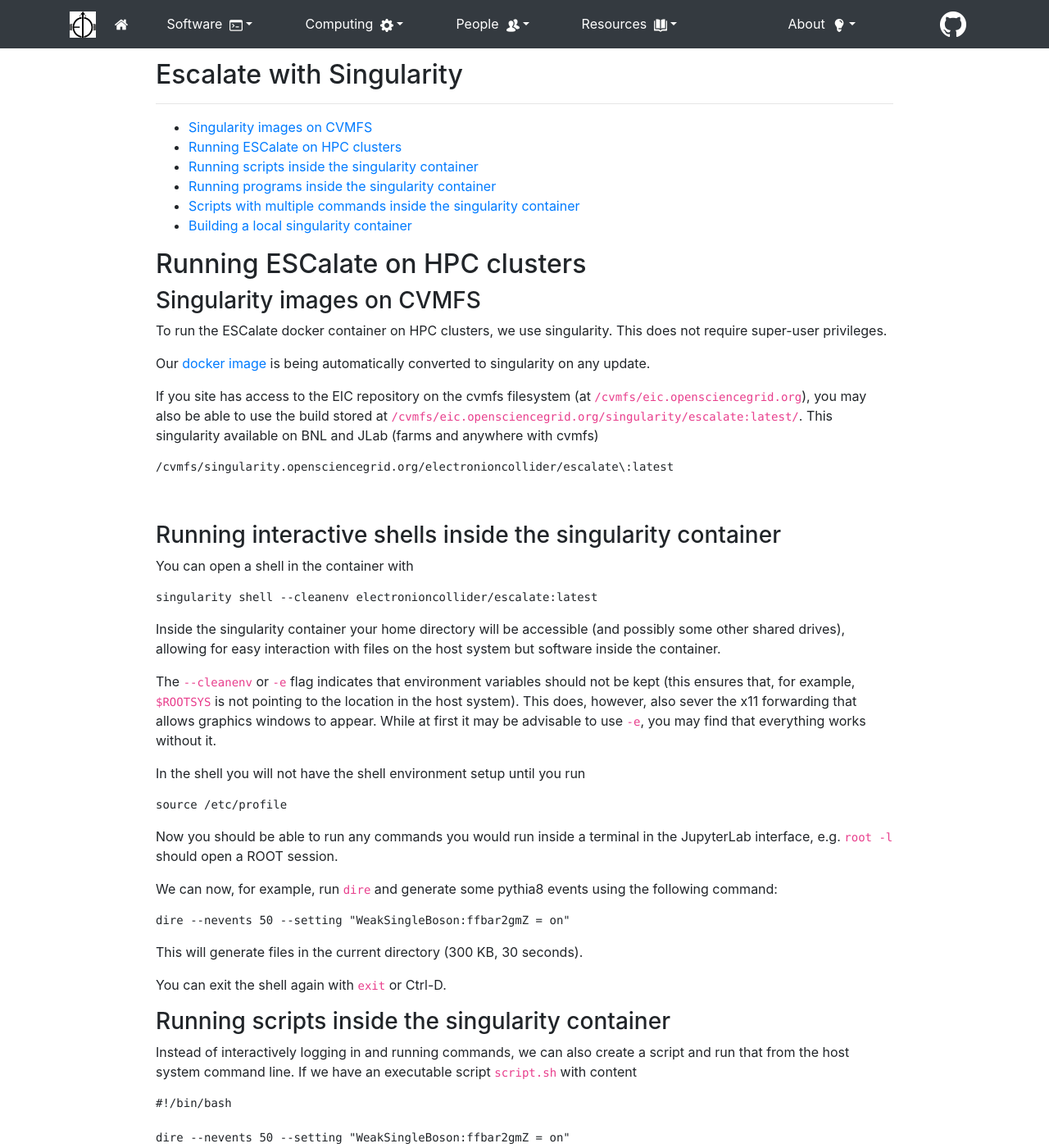
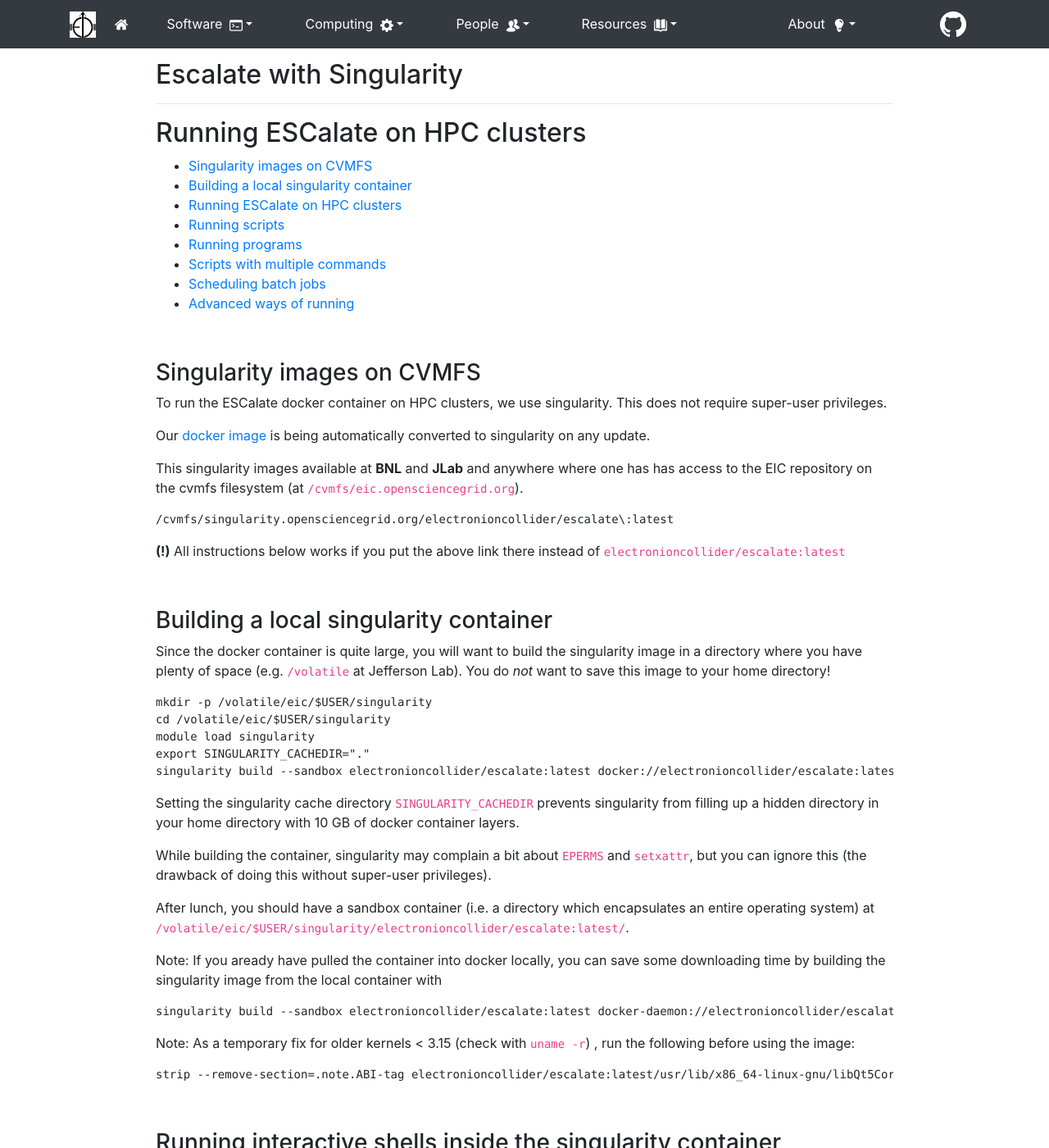
Before and after one commit to kkauder/eic.github.io, a Jekyll site: the page built from _software/escalate_singularity_1.md, in a window 1280 px wide and 1400 px high. Shown: the whole window at 82% size. Built offline with Jekyll 4.4.1, drawn with Linux system fonts in a browser that asks for light colours; nearby versions of some CDN libraries; some of the changed text lies outside the part shown.

Commit message:
Finishing June news letter

````diff
--- a/_software/escalate_singularity_1.md
+++ b/_software/escalate_singularity_1.md
@@ -8,31 +8,70 @@
 
 {% include layouts/title.md %}
 
-- [Singularity images on CVMFS](#Singularity-images-on-CVMFS)
-- [Running ESCalate on HPC clusters](#Running-ESCalate-on-HPC-clusters)
-- [Running scripts inside the singularity container](#Running-scripts-inside-the-singularity-container)
-- [Running programs inside the singularity container](#Running-programs-inside-the-singularity-container)
-- [Scripts with multiple commands inside the singularity container](#Scripts-with-multiple-commands-inside-the-singularity-container)
-- [Building a local singularity container](#Building-a-local-singularity-container)
+## Running ESCalate on HPC clusters
 
-## Running ESCalate on HPC clusters
+- [Singularity images on CVMFS](#singularity-images-on-cvmfs)
+- [Building a local singularity container](#building-a-local-singularity-container)
+- [Running ESCalate on HPC clusters](#running-escalate-on-hpc-clusters)
+- [Running scripts](#running-scripts-inside-the-singularity-container)
+- [Running programs](#running-programs-inside-the-singularity-container)
+- [Scripts with multiple commands](#scripts-with-multiple-commands-inside-the-singularity-container)
+- [Scheduling batch jobs](#-scheduling-batch-jobs-with-the-singularity-container)
+- [Advanced ways of running](#advanced-ways-of-running)
+
+
+
+<br>
 
 ### Singularity images on CVMFS
 
 To run the ESCalate docker container on HPC clusters, we use singularity. This does not require super-user privileges.
 
+
 Our [docker image](https://gitlab.com/eic/containers) is being automatically converted to singularity on any update.
 
-If you site has access to the EIC repository on the cvmfs filesystem (at `/cvmfs/eic.opensciencegrid.org`),
-you may also be able to use the build stored at `/cvmfs/eic.opensciencegrid.org/singularity/escalate:latest/`.
-This singularity available on BNL and JLab (farms and anywhere with cvmfs)
+This singularity images available at **BNL** and **JLab** and anywhere where one has has access to the EIC repository
+on the cvmfs filesystem (at `/cvmfs/eic.opensciencegrid.org`).
 
 ```
 /cvmfs/singularity.opensciencegrid.org/electronioncollider/escalate\:latest
 ```
 
+**(!)** All instructions below works if you put the above link there instead of `electronioncollider/escalate:latest`
+
+
 <br>
 
+### Building a local singularity container
+
+Since the docker container is quite large, you will want to build the singularity image in a directory where you have plenty of space (e.g. `/volatile` at Jefferson Lab). You do *not* want to save this image to your home directory!
+
+```bash
+mkdir -p /volatile/eic/$USER/singularity
+cd /volatile/eic/$USER/singularity
+module load singularity
+export SINGULARITY_CACHEDIR="."
+singularity build --sandbox electronioncollider/escalate:latest docker://electronioncollider/escalate:latest
+```
+
+Setting the singularity cache directory `SINGULARITY_CACHEDIR` prevents singularity from filling up a hidden directory in your home directory with 10 GB of docker container layers.
+
+While building the container, singularity may complain a bit about `EPERMS` and `setxattr`, but you can ignore this (the drawback of doing this without super-user privileges).
+
+After lunch, you should have a sandbox container (i.e. a directory which encapsulates an entire operating system) at `/volatile/eic/$USER/singularity/electronioncollider/escalate:latest/`.
+
+Note: If you aready have pulled the container into docker locally, you can save some downloading time by building the singularity image from the local container with
+```bash
+singularity build --sandbox electronioncollider/escalate:latest docker-daemon://electronioncollider/escalate:latest
+```
+
+Note: As a temporary fix for older kernels < 3.15 (check with `uname -r`) , run the following before using the image:
+```bash
+strip --remove-section=.note.ABI-tag electronioncollider/escalate:latest/usr/lib/x86_64-linux-gnu/libQt5Core.so.5.12.4
+```
+
+
+<br>
 
 ### Running interactive shells inside the singularity container
 
@@ -58,6 +97,9 @@
 
 You can exit the shell again with `exit` or Ctrl-D.
 
+
+<br>
+
 ### Running scripts inside the singularity container
 
 Instead of interactively logging in and running commands, we can also create a script and run that from the host system command line. If we have an executable script `script.sh` with content
@@ -73,6 +115,9 @@
 We need the `./` because that is what we would have typed inside the container because the current directory is (likely) not in the search path.
 
 Note: You may encounter a warning from `tini`, the master process inside the container (similar to `init`, see what they did there?). You can remove the warning by defining an empty environment variable with `export TINI_SUBREAPER=""`.
+
+
+<br>
 
 ### Running programs inside the singularity container
 
@@ -93,6 +138,9 @@
 $ESC dire --nevents 50 --setting "WeakSingleBoson:ffbar2gmZ = on"
 ```
 
+
+<br>
+
 ### Scripts with multiple commands inside the singularity container
 
 To be able to run batch jobs, we want to submit job scripts. For example, we can create a script with the following content (anywhere you want):
@@ -106,6 +154,9 @@
 $ESC dire --nevents 50 --setting "WeakSingleBoson:ffbar2gmZ = on"
 ```
 This will use the container to run the `dire` command specified and write the output to your home directory.
+
+
+<br>
 
 ### Scheduling batch jobs with the singularity container
 
@@ -125,6 +176,9 @@
 $ESC dire --nevents 50 --setting "WeakSingleBoson:ffbar2gmZ = on"
 ```
 and submit this with `sbatch`.
+
+
+<br>
 
 ### Advanced ways of running
 
@@ -160,32 +214,4 @@
 $ESC python3 full.py
 ```
 
-
-
-### Building a local singularity container
-
-Since the docker container is quite large, you will want to build the singularity image in a directory where you have plenty of space (e.g. `/volatile` at Jefferson Lab). You do *not* want to save this image to your home directory!
-
-```bash
-mkdir -p /volatile/eic/$USER/singularity
-cd /volatile/eic/$USER/singularity
-module load singularity
-export SINGULARITY_CACHEDIR="."
-singularity build --sandbox electronioncollider/escalate:latest docker://electronioncollider/escalate:latest
-```
-
-Setting the singularity cache directory `SINGULARITY_CACHEDIR` prevents singularity from filling up a hidden directory in your home directory with 10 GB of docker container layers.
-
-While building the container, singularity may complain a bit about `EPERMS` and `setxattr`, but you can ignore this (the drawback of doing this without super-user privileges).
-
-After lunch, you should have a sandbox container (i.e. a directory which encapsulates an entire operating system) at `/volatile/eic/$USER/singularity/electronioncollider/escalate:latest/`.
-
-Note: If you aready have pulled the container into docker locally, you can save some downloading time by building the singularity image from the local container with
-```bash
-singularity build --sandbox electronioncollider/escalate:latest docker-daemon://electronioncollider/escalate:latest
-```
-
-Note: As a temporary fix for older kernels < 3.15 (check with `uname -r`) , run the following before using the image:
-```bash
-strip --remove-section=.note.ABI-tag electronioncollider/escalate:latest/usr/lib/x86_64-linux-gnu/libQt5Core.so.5.12.4
-```
+<br>
````
Also changed, not shown: _posts/2020-06-15-software-news.md (+11 -22 lines).
